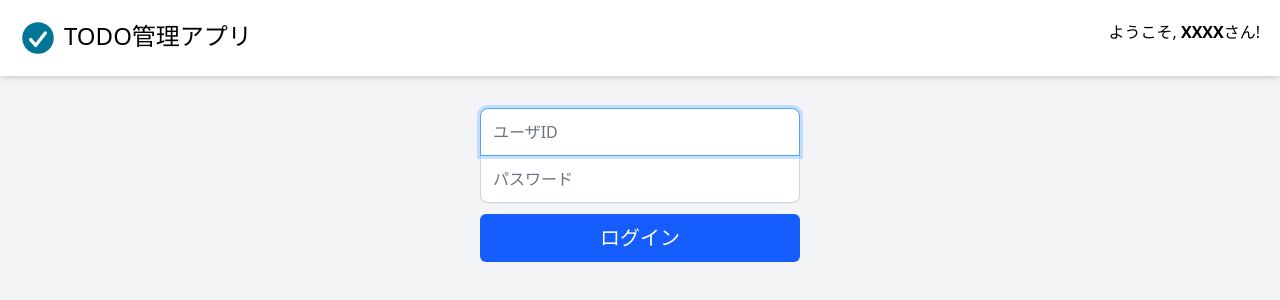
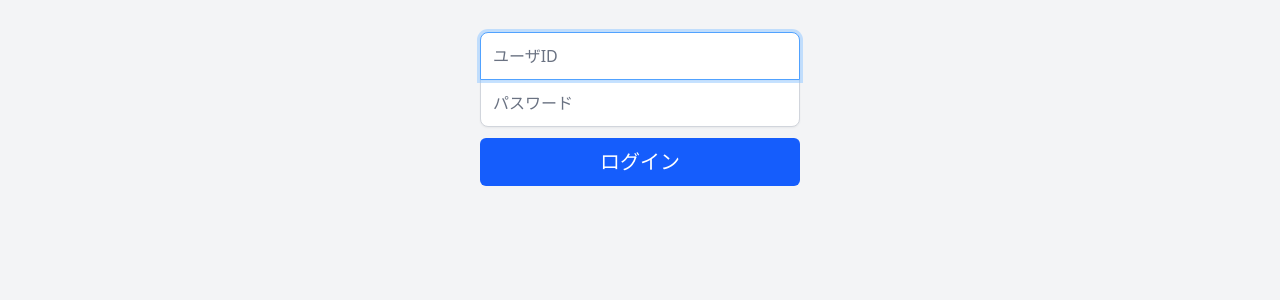
Before and after one commit to mysd33/sample-nextjs-tailwind, a Next.js app: page / in a window 1280 px wide. Shown: the top 300 px of the page. Built offline with nearby package versions, Linux system fonts and the light colour scheme.

Commit message:
AppRouter関連の見直し等

```diff
--- /dev/null
+++ b/app/(login)/page.tsx
@@ -0,0 +1,10 @@
+import LoginFormPart from "./_components/LoginFormPart";
+
+export default function Home() {
+  return (
+    <>
+      <LoginFormPart />
+      {/* TODO:　テーブル */}
+    </>
+  );
+}
--- /dev/null
+++ b/app/@header/default.tsx
@@ -0,0 +1,3 @@
+export default function DefaultHeader() {
+  return null;
+}
--- /dev/null
+++ b/app/@header/page.tsx
@@ -0,0 +1,5 @@
+import HeaderArea from "@/components/layout/HeaderArea";
+
+export default function Header() {
+  return <HeaderArea title="TODO管理アプリ" />;
+}
--- a/app/layout.tsx
+++ b/app/layout.tsx
@@ -1,6 +1,5 @@
 import type { Metadata } from "next";
 import "./globals.css";
-import HeaderArea from "@/components/layout/HeaderArea";
 import MainContainer from "@/components/layout/MainContainer";
 
 export const metadata: Metadata = {
@@ -10,13 +9,15 @@ export const metadata: Metadata = {
 
 export default function RootLayout({
   children,
+  header,
 }: Readonly<{
   children: React.ReactNode;
+  header: React.ReactNode;
 }>) {
   return (
     <html lang="ja">
       <body>
-        <HeaderArea title="TODO管理アプリ" />
+        {header}
         <MainContainer>{children}</MainContainer>
       </body>
     </html>
--- a/components/form/InputItem.tsx
+++ b/components/form/InputItem.tsx
@@ -10,7 +10,7 @@ interface Props {
    */
   labelFor?: string;
   /**
-   * スクリーンリーダー専用のラベルかどうか
+   * スクリーンリーダー用にラベルを非表示にするか
    */
   srOnly?: boolean;
   /**
--- a/components/form/LoginFormArea.tsx
+++ b/components/form/LoginFormArea.tsx
@@ -1,5 +1,11 @@
 interface Props {
+  /**
+   * フォームの送信イベントハンドラ
+   */
   onSubmit: (e: React.FormEvent<HTMLFormElement>) => void;
+  /**
+   * フォーム内の子要素
+   */
   children: React.ReactNode;
 }
 
```
Also changed, not shown: app/(login)/_components/LoginFormPart.tsx (renamed from app/page.tsx, +4 -5 lines), components/form/LoginInputPassword.tsx (+27 -0 lines), components/form/LoginInputText.tsx (+21 -0 lines).
